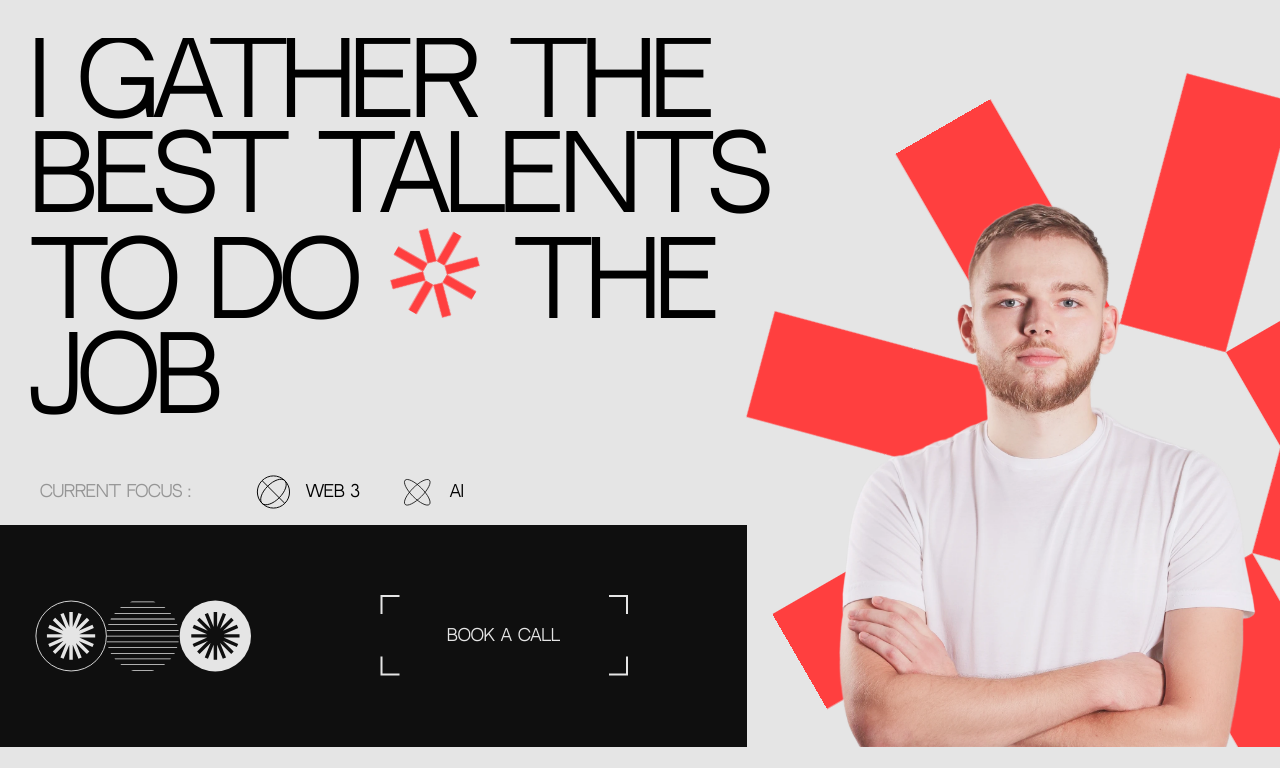
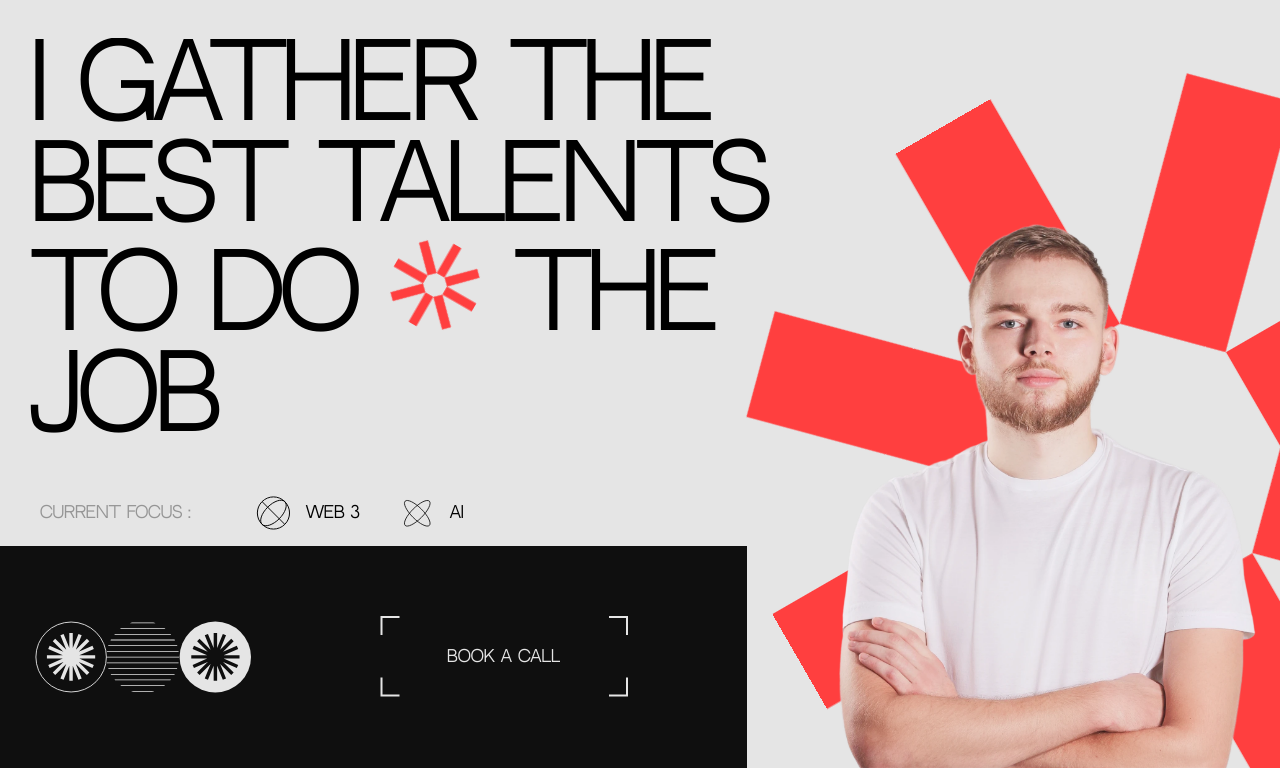
Before and after one commit to shutya1999/pasha-bergman, a website: page src/index.html in a window 1280 px wide. Shown: the part 92-860 px from the top of the page. Before the commit the page ends 839 px from the top, so only its background shows below. Drawn offline with nearby package versions, Linux system fonts and the light colour scheme; files that its build step writes are made by us from their sources; files whose address does not match are found by name.

Commit message:
Line height slogan

```diff
--- a/src/sass/components.sass
+++ b/src/sass/components.sass
@@ -124,7 +124,7 @@ input, button, textarea, select
         color: #000
         font-size: adaptiv-val(146, 110, l-laptop)
         font-weight: 400
-        line-height: 95%
+        line-height: 101%
         letter-spacing: -4.38px
         text-transform: uppercase
         perspective: 1000px
```
Also changed, not shown: dist/css/components.css.
